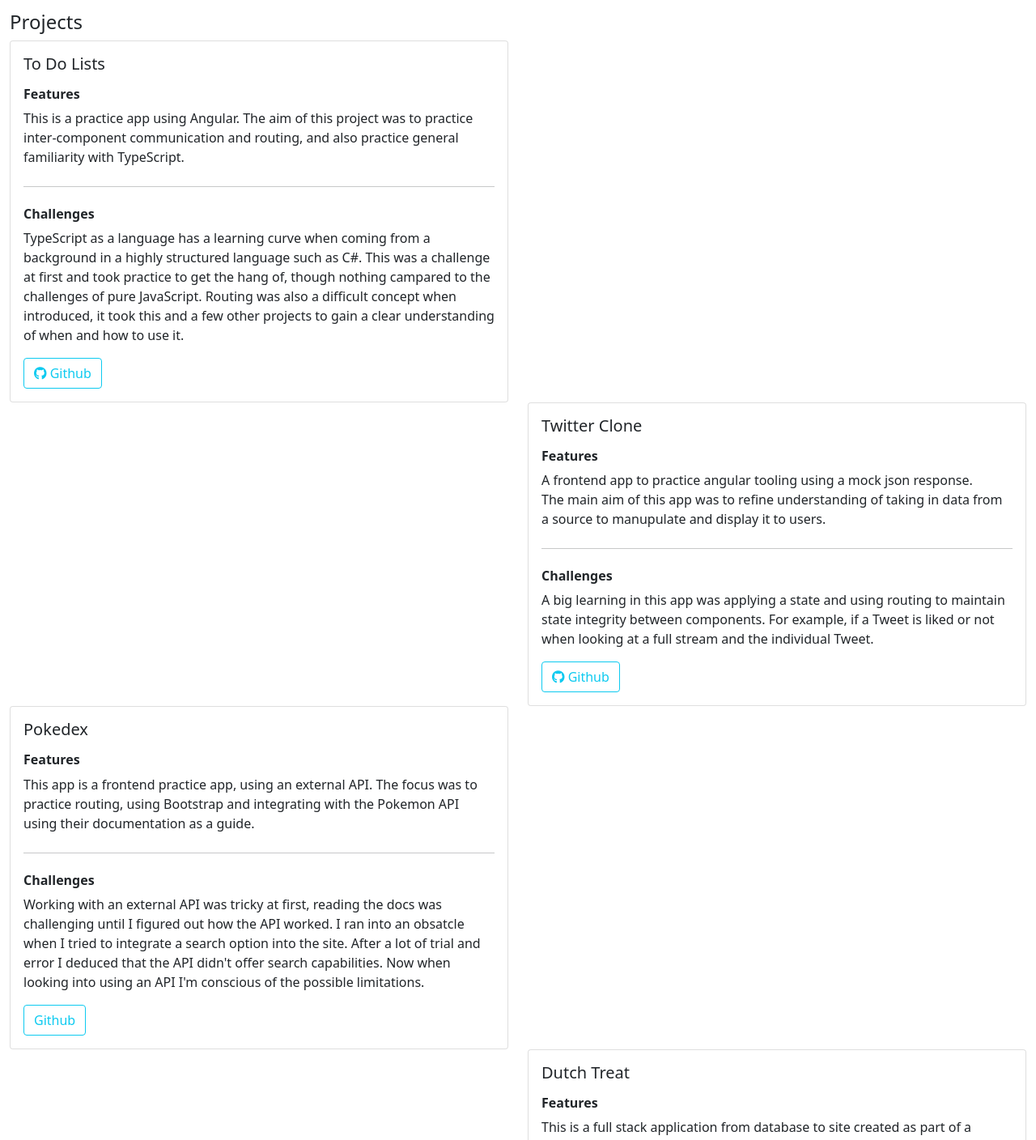
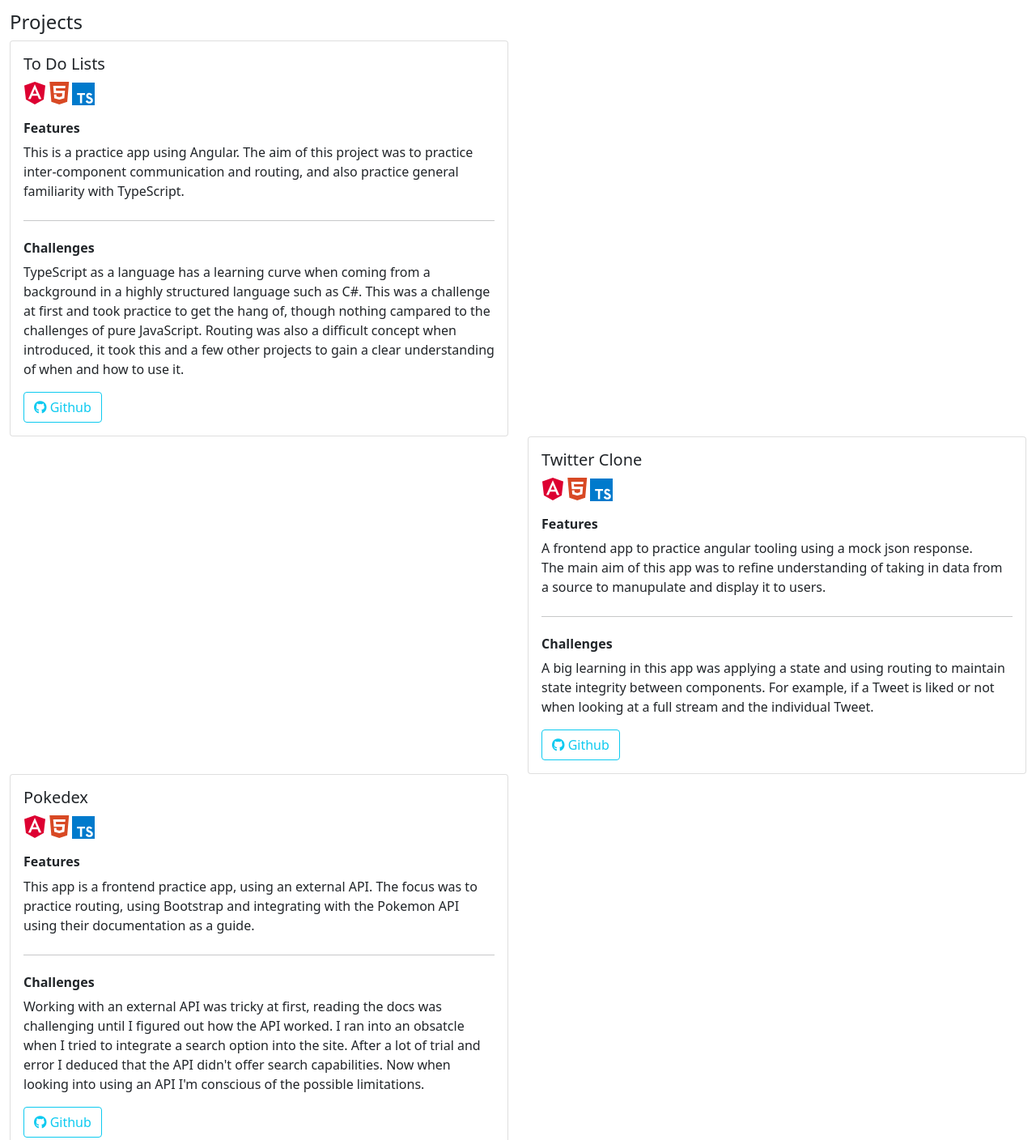
Before and after one commit to leanneminnock/leanneminnock.github.io, a plain HTML site: page index.html in a window 1280 px wide. Shown: the part 206-1614 px from the top of the page at 81% size. Drawn offline with nearby package versions, Linux system fonts and the light colour scheme.

Commit message:
- Added tech logos to projects

```diff
--- a/index.html
+++ b/index.html
@@ -73,6 +73,9 @@
         <div class="card">
           <div class="card-body">
             <h5 class="card-title">To Do Lists</h5>
+            <span style="font-size: 2em; color: #DD0031;"><i class="fab fa-angular"></i></span>
+            <span style="font-size: 2em; color: #D84924;"><i class="fab fa-html5"></i></span>
+            <img src="images/ts.svg" alt="TypeScript logo" style="height: 2em; width: 28px; vertical-align: text-bottom">
             <p class="card-text">
             <h6><strong>Features</strong></h6>
             This is a practice app using Angular.
@@ -98,6 +101,9 @@
         <div class="card">
           <div class="card-body">
             <h5 class="card-title">Twitter Clone</h5>
+            <span style="font-size: 2em; color: #DD0031;"><i class="fab fa-angular"></i></span>
+            <span style="font-size: 2em; color: #D84924;"><i class="fab fa-html5"></i></span>
+            <img src="images/ts.svg" alt="TypeScript logo" style="height: 2em; width: 28px; vertical-align: text-bottom">
             <p class="card-text">
             <h6><strong>Features</strong></h6>
             A frontend app to practice angular tooling using a mock json response. <br>
@@ -117,6 +123,9 @@
         <div class="card">
           <div class="card-body">
             <h5 class="card-title">Pokedex</h5>
+            <span style="font-size: 2em; color: #DD0031;"><i class="fab fa-angular"></i></span>
+            <span style="font-size: 2em; color: #D84924;"><i class="fab fa-html5"></i></span>
+            <img src="images/ts.svg" alt="TypeScript logo" style="height: 2em; width: 28px; vertical-align: text-bottom">
             <p class="card-text">
             <h6><strong>Features</strong></h6>
             This app is a frontend practice app, using an external API.
@@ -130,7 +139,7 @@
             After a lot of trial and error I deduced that the API didn't offer search capabilities.
             Now when looking into using an API I'm conscious of the possible limitations.
             </p>
-            <a href="https://github.com/leanneminnock/Pokemon" class="btn btn-outline-info"><iclass="fab fa-github"></i> Github</a>
+            <a href="https://github.com/leanneminnock/Pokemon" class="btn btn-outline-info"><i class="fab fa-github"></i> Github</a>
 
           </div>
         </div>
@@ -173,7 +182,7 @@
 
 
 
-
+  Icon by <a href="https://freeicons.io/profile/3">freeicons</a> on <a href="https://freeicons.io">freeicons.io</a>
   <!-- JavaScript Bundle with Popper -->
   <script src="https://cdn.jsdelivr.net/npm/bootstrap@5.1.1/dist/js/bootstrap.bundle.min.js"
     integrity="sha384-/bQdsTh/da6pkI1MST/rWKFNjaCP5gBSY4sEBT38Q/9RBh9AH40zEOg7Hlq2THRZ"
```
Also changed, not shown: images/ts.svg (added).
